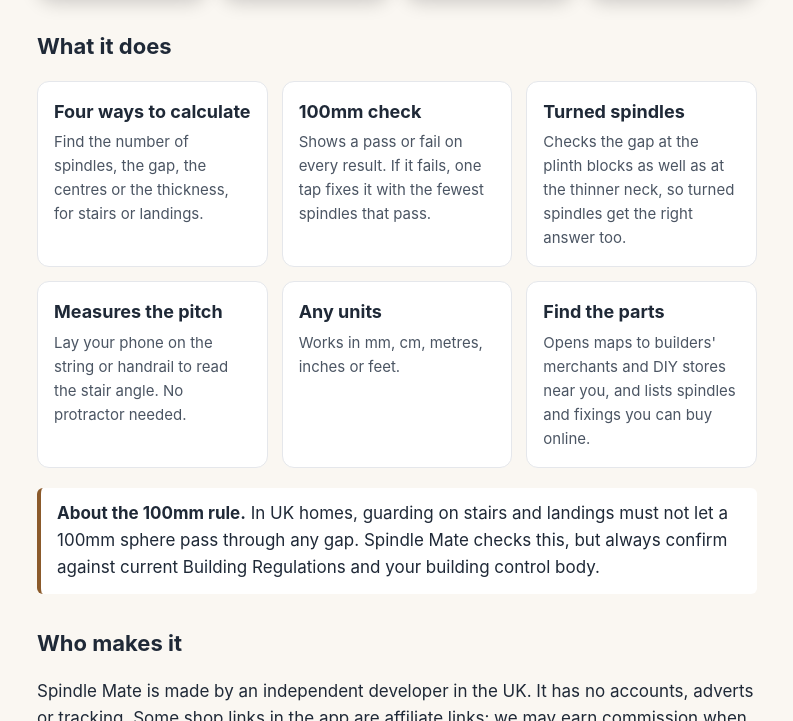
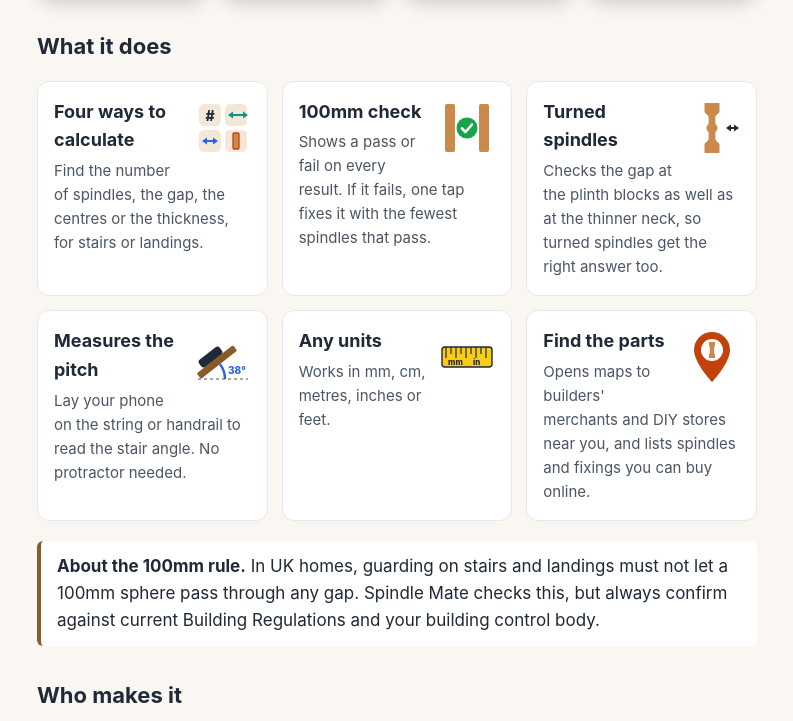
Before and after one commit to DCampbell-Lenczewski/spindle-retail, a plain HTML site: page docs/index.html in a window 1280 px wide. Shown: the part 745-1466 px from the top of the page, without its empty margins (243-1036 px from the left). Drawn offline with Linux system fonts and the light colour scheme.

Commit message:
Website: a glyph for each feature card, text wraps around it
Co-Authored-By: Claude Opus 5.5 <noreply@anthropic.com>
Claude-Session: https://claude.ai/code/session_01725vStdiverXBA99bX7NMS

```diff
--- a/docs/index.html
+++ b/docs/index.html
@@ -31,12 +31,12 @@
 
   <h2>What it does</h2>
   <div class="grid">
-    <div class="card"><h3>Four ways to calculate</h3><p>Find the number of spindles, the gap, the centres or the thickness, for stairs or landings.</p></div>
-    <div class="card"><h3>100mm check</h3><p>Shows a pass or fail on every result. If it fails, one tap fixes it with the fewest spindles that pass.</p></div>
-    <div class="card"><h3>Turned spindles</h3><p>Checks the gap at the plinth blocks as well as at the thinner neck, so turned spindles get the right answer too.</p></div>
-    <div class="card"><h3>Measures the pitch</h3><p>Lay your phone on the string or handrail to read the stair angle. No protractor needed.</p></div>
-    <div class="card"><h3>Any units</h3><p>Works in mm, cm, metres, inches or feet.</p></div>
-    <div class="card"><h3>Find the parts</h3><p>Opens maps to builders' merchants and DIY stores near you, and lists spindles and fixings you can buy online.</p></div>
+    <div class="card feature"><svg class="glyph" aria-hidden="true" viewBox="0 0 56 56" width="56" height="56"><rect x="4" y="4" width="22" height="22" rx="5" fill="#F3E7D8"/><rect x="30" y="4" width="22" height="22" rx="5" fill="#F3E7D8"/><rect x="4" y="30" width="22" height="22" rx="5" fill="#F3E7D8"/><rect x="30" y="30" width="22" height="22" rx="5" fill="#F3E7D8"/><text x="15" y="20.5" font-family="-apple-system,Helvetica,Arial" font-size="14" font-weight="800" fill="#1F2937" text-anchor="middle">#</text><line x1="37" y1="15" x2="49" y2="15" stroke="#0D9488" stroke-width="2"/><path d="M33,15 l5,-3.5 v7 Z M53,15 l-5,-3.5 v7 Z" fill="#0D9488"/><line x1="11" y1="41" x2="19" y2="41" stroke="#2563EB" stroke-width="2"/><path d="M7,41 l5,-3.5 v7 Z M23,41 l-5,-3.5 v7 Z" fill="#2563EB"/><rect x="38" y="33" width="6" height="16" rx="1" fill="#C98A4B" stroke="#C2410C" stroke-width="1.3"/></svg><h3>Four ways to calculate</h3><p>Find the number of spindles, the gap, the centres or the thickness, for stairs or landings.</p></div>
+    <div class="card feature"><svg class="glyph" aria-hidden="true" viewBox="0 0 56 56" width="56" height="56"><rect x="6" y="4" width="10" height="48" rx="2" fill="#C98A4B"/><rect x="40" y="4" width="10" height="48" rx="2" fill="#C98A4B"/><circle cx="28" cy="28" r="10.5" fill="#16A34A"/><path d="M23,28.5 l3.5,3.5 l6.5,-7.5" fill="none" stroke="#fff" stroke-width="2.6" stroke-linecap="round" stroke-linejoin="round"/></svg><h3>100mm check</h3><p>Shows a pass or fail on every result. If it fails, one tap fixes it with the fewest spindles that pass.</p></div>
+    <div class="card feature"><svg class="glyph" aria-hidden="true" viewBox="0 0 56 56" width="56" height="56"><path d="M20.5,3 h15 v8.5 C35.5,13.5 31.375,14.5 31.375,17.5 L31.375,24.0 C34.3,26.0 34.3,30.0 31.375,32.0 L31.375,38.5 C31.375,41.5 35.5,42.5 35.5,44.5 v8.5 h-15 v-8.5 C20.5,42.5 24.625,41.5 24.625,38.5 L24.625,32.0 C21.7,30.0 21.7,26.0 24.625,24.0 L24.625,17.5 C24.625,14.5 20.5,13.5 20.5,11.5 Z" fill="#C98A4B"/><g stroke="#1F2937" stroke-width="1.6"><line x1="44" y1="28" x2="53" y2="28"/></g><line x1="46" y1="28" x2="51" y2="28" stroke="#1F2937" stroke-width="1.6"/><path d="M42,28 l5,-3.5 v7 Z M55,28 l-5,-3.5 v7 Z" fill="#1F2937"/></svg><h3>Turned spindles</h3><p>Checks the gap at the plinth blocks as well as at the thinner neck, so turned spindles get the right answer too.</p></div>
+    <div class="card feature"><svg class="glyph" aria-hidden="true" viewBox="0 0 56 56" width="56" height="56"><line x1="3" y1="50" x2="53" y2="50" stroke="#1F2937" stroke-width="2" stroke-dasharray="3 3" opacity=".4"/><g transform="rotate(-38 6 50)"><rect x="6" y="43" width="46" height="7" rx="1.5" fill="#8B5A2B"/><rect x="14" y="34" width="26" height="9" rx="3" fill="#1F2937"/></g><path d="M30,50 A24,24 0 0 0 25,35.3" fill="none" stroke="#2563EB" stroke-width="2.4"/><text x="33" y="45" font-family="-apple-system,Helvetica,Arial" font-size="10" font-weight="800" fill="#2563EB">38°</text></svg><h3>Measures the pitch</h3><p>Lay your phone on the string or handrail to read the stair angle. No protractor needed.</p></div>
+    <div class="card feature"><svg class="glyph" aria-hidden="true" viewBox="0 0 56 56" width="56" height="56"><rect x="3" y="18" width="50" height="20" rx="3" fill="#FACC15" stroke="#1F2937" stroke-width="1.4"/><line x1="7" y1="18" x2="7" y2="29" stroke="#1F2937" stroke-width="1.2"/><line x1="12" y1="18" x2="12" y2="25" stroke="#1F2937" stroke-width="1.2"/><line x1="17" y1="18" x2="17" y2="29" stroke="#1F2937" stroke-width="1.2"/><line x1="22" y1="18" x2="22" y2="25" stroke="#1F2937" stroke-width="1.2"/><line x1="27" y1="18" x2="27" y2="29" stroke="#1F2937" stroke-width="1.2"/><line x1="32" y1="18" x2="32" y2="25" stroke="#1F2937" stroke-width="1.2"/><line x1="37" y1="18" x2="37" y2="29" stroke="#1F2937" stroke-width="1.2"/><line x1="42" y1="18" x2="42" y2="25" stroke="#1F2937" stroke-width="1.2"/><line x1="47" y1="18" x2="47" y2="29" stroke="#1F2937" stroke-width="1.2"/><text x="9" y="35.5" font-family="-apple-system,Helvetica,Arial" font-size="8" font-weight="800" fill="#1F2937">mm</text><text x="34" y="35.5" font-family="-apple-system,Helvetica,Arial" font-size="8" font-weight="800" fill="#1F2937">in</text></svg><h3>Any units</h3><p>Works in mm, cm, metres, inches or feet.</p></div>
+    <div class="card feature"><svg class="glyph" aria-hidden="true" viewBox="0 0 56 56" width="56" height="56"><path d="M28,53 C28,53 10,34 10,21 A18,18 0 0 1 46,21 C46,34 28,53 28,53 Z" fill="#C2410C"/><circle cx="28" cy="21" r="11" fill="#fff"/><path d="M25.0,13 h6 v2.72 C31.0,17.72 29.35,18.72 29.35,21.72 L29.35,17.0 C30.52,19.0 30.52,23.0 29.35,25.0 L29.35,20.28 C29.35,23.28 31.0,24.28 31.0,26.28 v2.72 h-6 v-2.72 C25.0,24.28 26.65,23.28 26.65,20.28 L26.65,25.0 C25.48,23.0 25.48,19.0 26.65,17.0 L26.65,21.72 C26.65,18.72 25.0,17.72 25.0,15.72 Z" fill="#C98A4B"/></svg><h3>Find the parts</h3><p>Opens maps to builders' merchants and DIY stores near you, and lists spindles and fixings you can buy online.</p></div>
   </div>
 
   <div class="note">
--- a/docs/style.css
+++ b/docs/style.css
@@ -34,3 +34,5 @@ body { min-height: 100vh; }
 .launch { display: flex; align-items: center; gap: 14px; margin: 8px 0 4px; }
 .launch .badge { margin: 0; font-size: 16px; line-height: 21px; padding: 10px 14px; }
 .appicon { border-radius: 22.5%; box-shadow: 0 0 0 0.5px rgba(0,0,0,.15), 0 3px 10px rgba(0,0,0,.18); }
+.feature { display: flow-root; }
+.feature .glyph { float: right; width: 56px; height: 56px; margin: 2px 0 6px 12px; }
```
